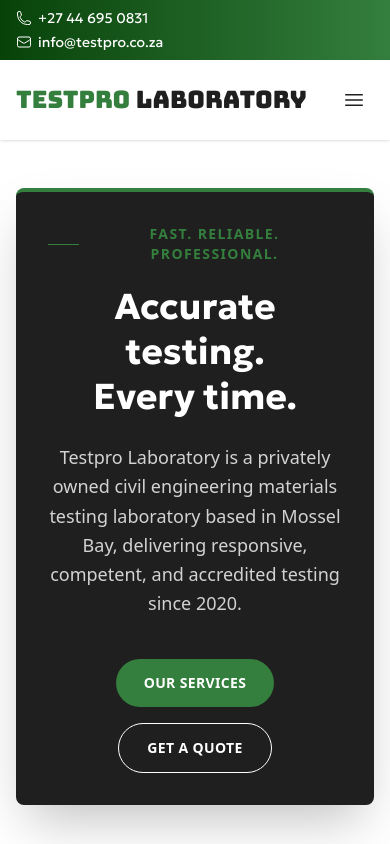
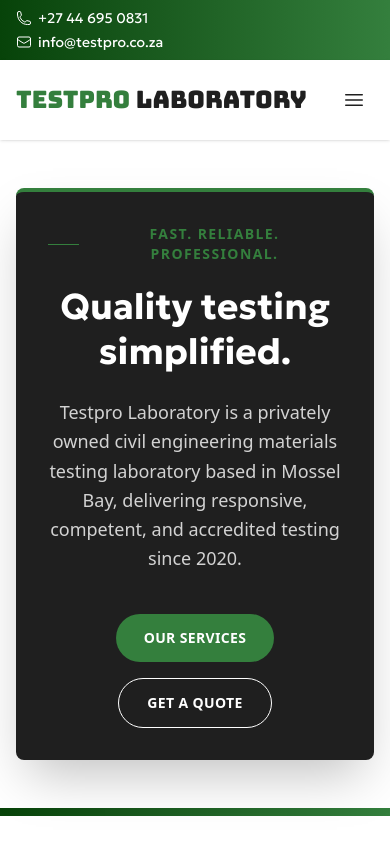
Before and after one commit to WernervRensburg/testpro_v2, a React (Vite) app: page / in a window 390 px wide. Shown: the top 844 px of the page. Built offline with nearby package versions, Linux system fonts and the light colour scheme.

Commit message:
Wording Updates, updated phone number

```diff
--- a/src/sections/Contact.tsx
+++ b/src/sections/Contact.tsx
@@ -58,8 +58,8 @@
               </li>
               <li className="flex items-center gap-3">
                 <PhoneIcon className="size-6 text-primary shrink-0" aria-hidden="true" />
-                <a href="tel:+27446950831" className="hover:text-primary">
-                  +27 44 695 0831
+                <a href="tel:+27727169405" className="hover:text-primary">
+                  +27 72 716 9405
                 </a>
               </li>
               <li className="flex items-center gap-3">
--- a/src/sections/Landing.tsx
+++ b/src/sections/Landing.tsx
@@ -13,7 +13,7 @@
                 Fast. Reliable. Professional.
               </div>
               <h1 className="mt-5 font-geologica text-4xl sm:text-5xl font-bold text-white leading-tight text-balance">
-                Accurate testing. Every time.
+                Quality testing simplified.
               </h1>
               <p className="mt-6 text-lg text-white/80 leading-relaxed">
                 Testpro Laboratory is a privately owned civil engineering materials testing
```
